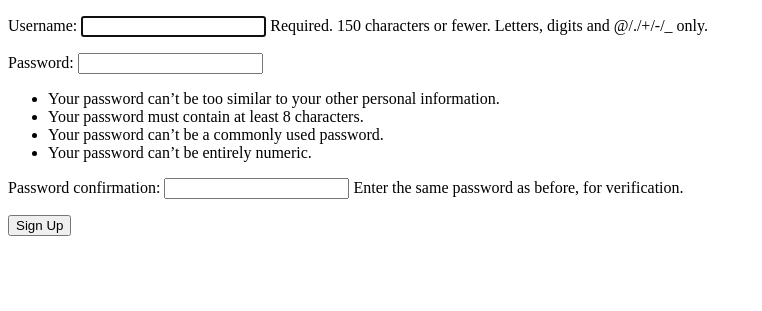
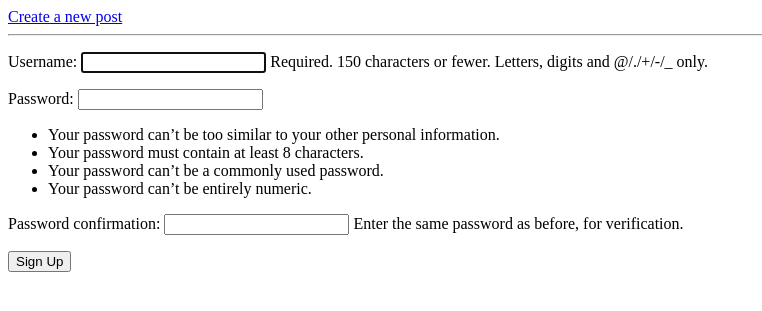
Before and after one commit to Nikolaj-dev/django-mvt-postgresql-postblog, a Django app: page /signup/ in a window 1280 px wide. Shown: the top 311 px of the page, without its empty margins (0-762 px from the left). Run offline with Django 4.2, Linux system fonts and the light colour scheme.

Commit message:
add CRUD funcs for posts

```diff
--- a/PostBlog/PostApp/urls.py
+++ b/PostBlog/PostApp/urls.py
@@ -1,6 +1,8 @@
 from django.urls import path
 from . import views
 from django.contrib.auth.views import LogoutView
+
+
 urlpatterns = [
     path('', views.index, name='index'),
     path('signup/', views.sign_up, name='sign_up'),
@@ -8,4 +10,7 @@ urlpatterns = [
     path('logout/', LogoutView.as_view(), name='logout'),
     path('posts/', views.all_posts, name='posts'),
     path('posts/<int:pk>/', views.detailed_posts, name='post'),
+    path('posts/create/', views.create_post, name='create_post'),
+    path('posts/update/<int:pk>/', views.update_post, name='update_post'),
+    path('posts/delete/<int:pk>/', views.delete_post, name='delete_post'),
 ]
--- a/PostBlog/PostApp/views.py
+++ b/PostBlog/PostApp/views.py
@@ -2,7 +2,7 @@ from django.contrib.auth import login, authenticate
 from django.contrib.auth.models import User
 from django.http import HttpResponse, HttpRequest
 from django.contrib.auth.forms import UserCreationForm
-from django.shortcuts import render, get_object_or_404
+from django.shortcuts import render, get_object_or_404, redirect
 
 from .models import Post
 
@@ -54,3 +54,41 @@ def detailed_posts(request: HttpRequest, pk: int) -> HttpResponse:
         "post": get_object_or_404(Post, pk=pk)
     }
     return render(request, 'post.html', context=context)
+
+
+def create_post(request: HttpRequest) -> HttpResponse:
+    context = {
+
+    }
+    if request.method == "POST":
+        title = request.POST['title']
+        body = request.POST['body']
+        Post.objects.create(
+            title=title,
+            body=body,
+        )
+        return redirect('posts')
+    return render(request, 'create_post.html', context=context)
+
+
+def update_post(request: HttpRequest, pk: int) -> HttpResponse:
+    post = Post.objects.filter(pk=pk)
+    context = {
+        "title_value": Post.objects.get(pk=pk).title,
+        "body_value": Post.objects.get(pk=pk).body
+    }
+    if request.method == "POST":
+        title = request.POST['title']
+        body = request.POST['body']
+        post.update(
+            title=title,
+            body=body,
+        )
+        return redirect('posts')
+    return render(request, 'update_post.html', context=context)
+
+
+def delete_post(request: HttpRequest, pk: int) -> HttpResponse:
+    post = Post.objects.filter(pk=pk)
+    post.delete()
+    return redirect("posts")
--- a/PostBlog/templates/PostApp/base.html
+++ b/PostBlog/templates/PostApp/base.html
@@ -11,6 +11,12 @@
     </title>
 </head>
 <body>
+    <nav>
+        <a href="{% url 'create_post' %}">
+            Create a new post
+        </a>
+    </nav>
+    <hr>
     {% block main %}
     {% endblock main %}
 </body>
--- a/PostBlog/templates/PostApp/posts.html
+++ b/PostBlog/templates/PostApp/posts.html
@@ -7,7 +7,11 @@
 
 {% block main %}
     {% for post in posts %}
-        <h1>{{ post.title }}</h1>
+        <h1>
+            <a href="{% url 'post' post.pk %}">
+                {{ post.title }}
+            </a>
+        </h1>
         <p>{{ post.body }}</p>
         <p>Published: {{ post.created_date }}</p>
     {% endfor %}
```
Also changed, not shown: PostBlog/templates/PostApp/create_post.html (added, +16 -0 lines), PostBlog/templates/PostApp/update_post.html (added, +16 -0 lines).
